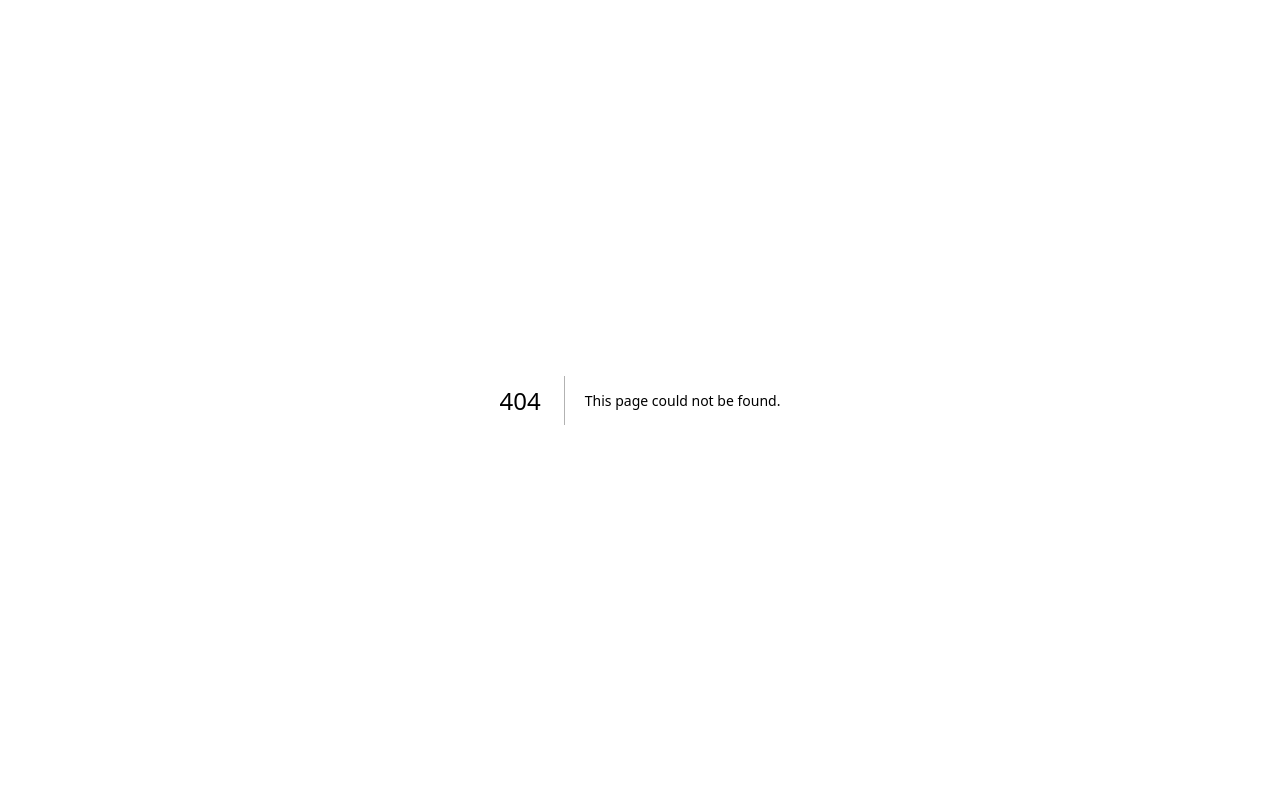
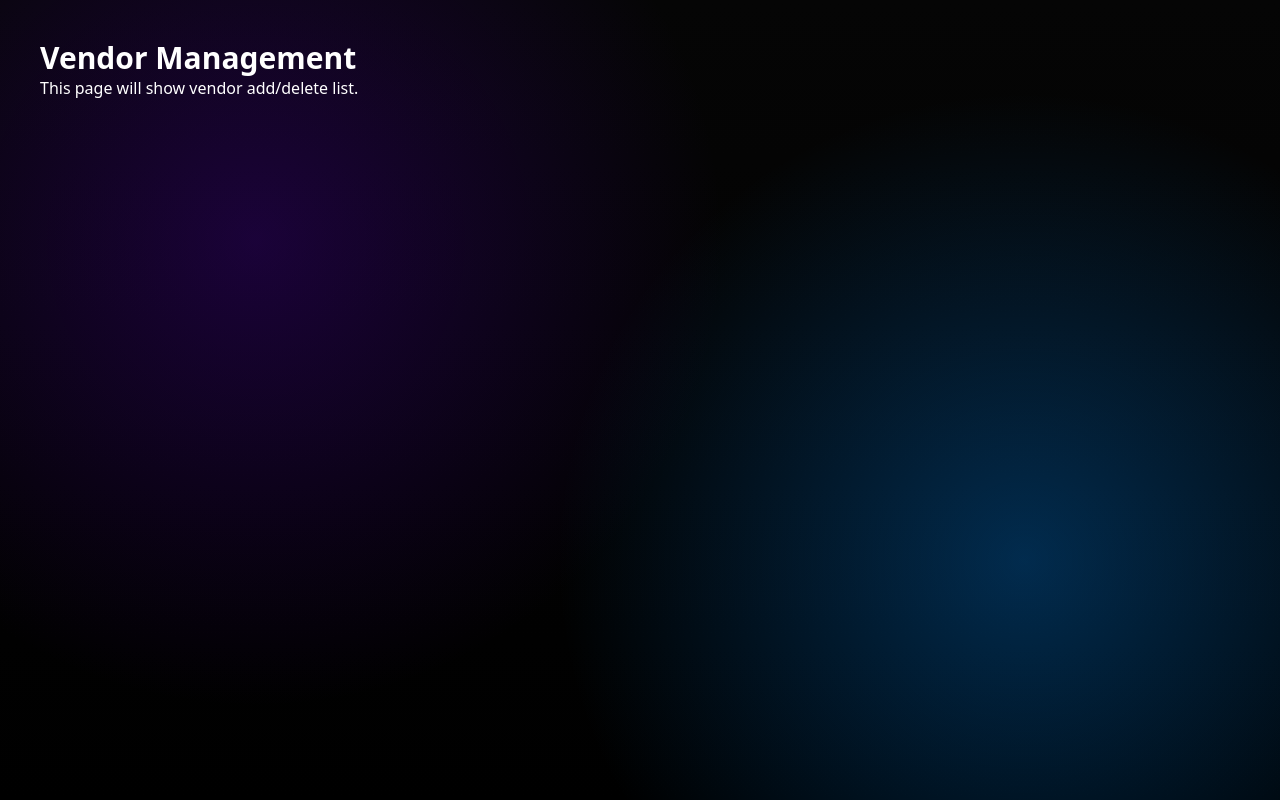
Before and after one commit to Erenthos/VPE-3, a Next.js app: page /dashboard/vendors in a window 1280 px wide. Before the commit this address had no page. Built offline with nearby package versions, Linux system fonts and the light colour scheme.

Commit message:
Create page.tsx

```diff
--- /dev/null
+++ b/src/app/dashboard/vendors/page.tsx
@@ -0,0 +1,10 @@
+"use client";
+
+export default function VendorsPage() {
+  return (
+    <div className="text-white p-10">
+      <h1 className="text-3xl font-bold">Vendor Management</h1>
+      <p>This page will show vendor add/delete list.</p>
+    </div>
+  );
+}
```
